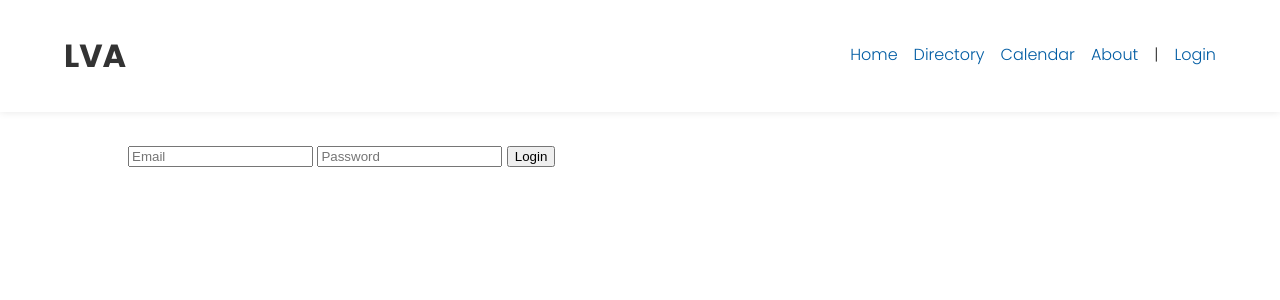
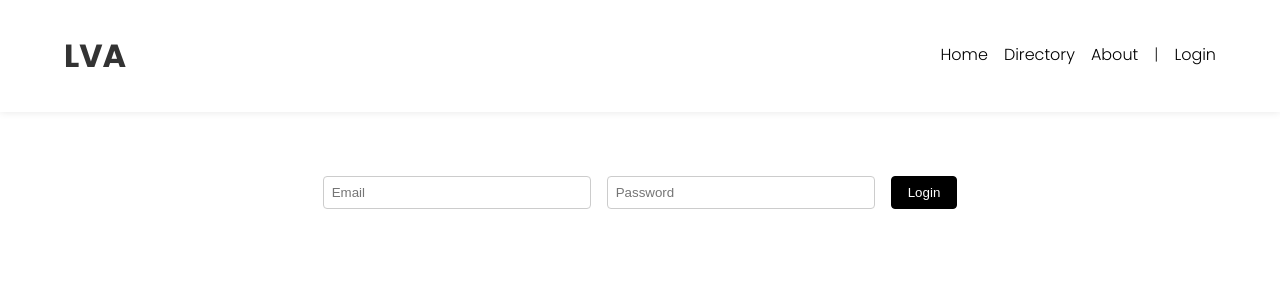
Before and after one commit to ValMgr/sveltekit_crashtest, a SvelteKit app: page /login in a window 1280 px wide. Shown: the top 300 px of the page. Built offline with nearby package versions, Linux system fonts and the light colour scheme.

Commit message:
[UI] Add some style 🎨

```diff
--- a/src/app.html
+++ b/src/app.html
@@ -8,6 +8,6 @@
 		%sveltekit.head%
 	</head>
 	<body>
-		<div>%sveltekit.body%</div>
+		%sveltekit.body%
 	</body>
 </html>
--- a/src/lib/components/Link.svelte
+++ b/src/lib/components/Link.svelte
@@ -11,7 +11,7 @@
 
 <style lang='scss'>
   a {
-    color: rgb(0, 92, 163);
+    color: rgb(0, 0, 0);
     text-decoration: none;
   }
 
@@ -20,7 +20,7 @@
     display: block;
     width: 0;
     height: 2px;
-    background-color: rgb(0, 92, 163);
+    background-color: rgb(0, 0, 0);
     transition: width 0.3s;
   }
 
--- a/src/lib/components/SearchBar.svelte
+++ b/src/lib/components/SearchBar.svelte
@@ -1,22 +1,14 @@
 <script lang="ts">
-
-export let search: string;
-
+	export let search: string;
 </script>
 
-
-<input bind:value="{search}" type="search" placeholder="Search..." >
-
-
+<input bind:value="{search}" type="search" placeholder="Search..." />
 
 <style lang="scss">
-
-  input {
-    width: 100%;
-    margin-bottom: 2rem;
-    padding: .5rem;
-    border-radius: 8px;
-    border: 1px solid #ccc;
-  }
-
+	input {
+		padding: 0.5rem;
+		border: 1px solid #ccc;
+		border-radius: 4px;
+		width: 100%;
+	}
 </style>
--- a/src/routes/+layout.svelte
+++ b/src/routes/+layout.svelte
@@ -12,7 +12,6 @@
   <nav>
     <Link href="/">Home</Link>
     <Link href="/directory">Directory</Link>
-    <Link href="/calendar">Calendar</Link>
     <Link href="/about">About</Link>
     |
     { #if isLogged }
@@ -56,6 +55,9 @@
   .container {
     width: 80%;
     margin: 0 auto;
+    flex-grow: 1;
+    display: flex;
+    flex-direction: column;
   }
 
 </style>
--- a/src/routes/calendar/+page.svelte
+++ /dev/null
@@ -1,3 +0,0 @@
-<div>
-  Calendar ...
-</div>
--- a/src/routes/login/+page.svelte
+++ b/src/routes/login/+page.svelte
@@ -23,8 +23,49 @@
 	<input type="text" name="username" placeholder="Email" bind:value="{email}" />
 	<input type="password" name="password" placeholder="Password" bind:value="{password}" />
 	<button type="submit" on:click="{handleLogin}">Login</button>
+
 </div>
 
 {#if error}
-	<p>{error}</p>
+	<p class="error">{error}</p>
 {/if}
+
+
+<style lang="scss">
+	.form {
+		display: flex;
+		align-items: center;
+		justify-content: center;
+		gap: 1rem;
+		margin: 2rem 0;
+		width: 100%;
+
+		input {
+			padding: 0.5rem;
+			border: 1px solid #ccc;
+			border-radius: 4px;
+			min-width: 250px;
+		}
+
+		button {
+			padding: 0.5rem 1rem;
+			color: rgb(255, 255, 255);
+			border-radius: 4px;
+			background-color: rgb(0, 0, 0);
+			border: 1px solid rgb(0, 0, 0);
+			cursor: pointer;
+			transition: all 0.2s ease-in-out;
+
+			&:hover {
+				background-color: rgb(255, 255, 255);
+				color: rgb(0, 0, 0);
+			}
+		}
+	}
+
+	.error {
+		text-align: center;
+		width: 100%;
+		color: rgb(255, 0, 0);
+	}
+</style>
--- a/src/styles/global.scss
+++ b/src/styles/global.scss
@@ -11,4 +11,7 @@
 	line-height: 1.5;
 	color: #333;
 	background-color: #fff;
+	min-height: 100vh;
+	display: flex;
+	flex-direction: column;
 }
```
Also changed, not shown: src/routes/+page.svelte (+5 -3 lines), src/routes/directory/+page.svelte (+33 -1 lines), src/routes/directory/users/[id]/+page.svelte (+87 -10 lines), src/routes/directory/users/[id]/+page.ts (+5 -3 lines).
